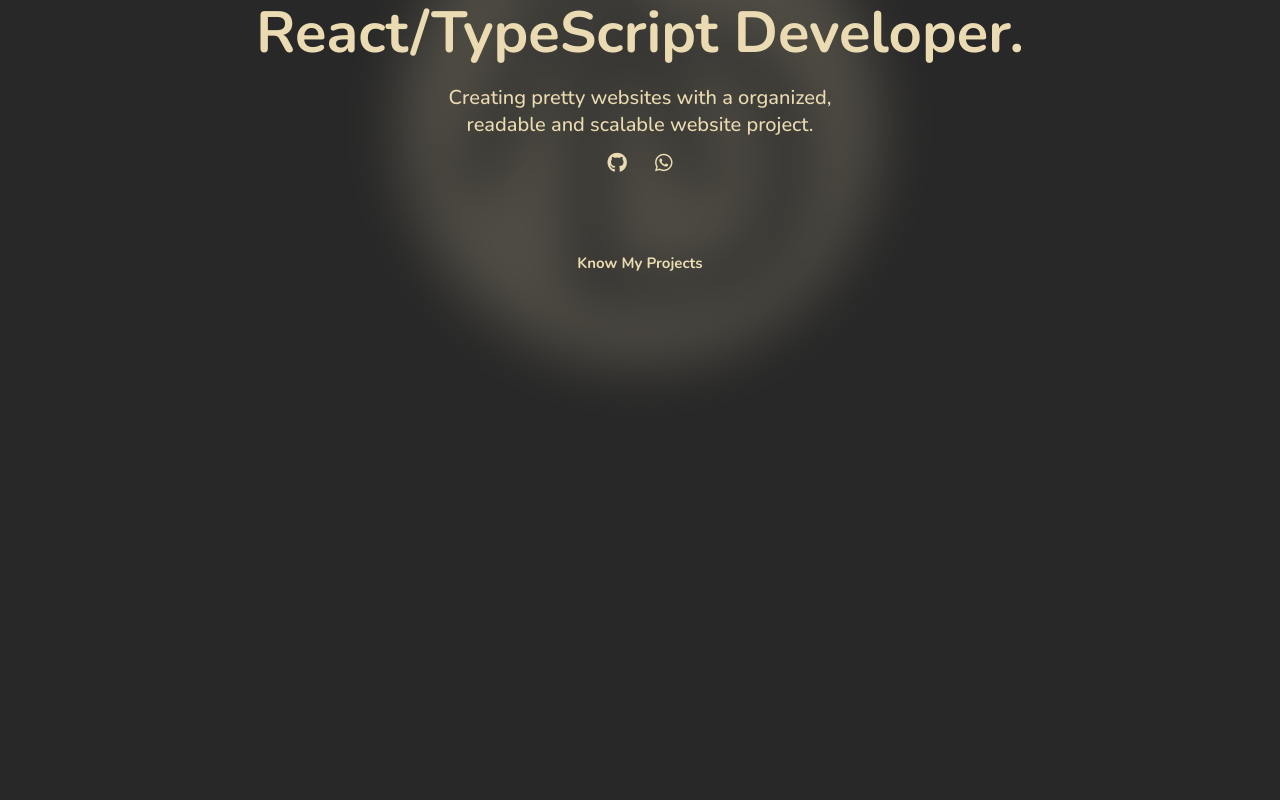
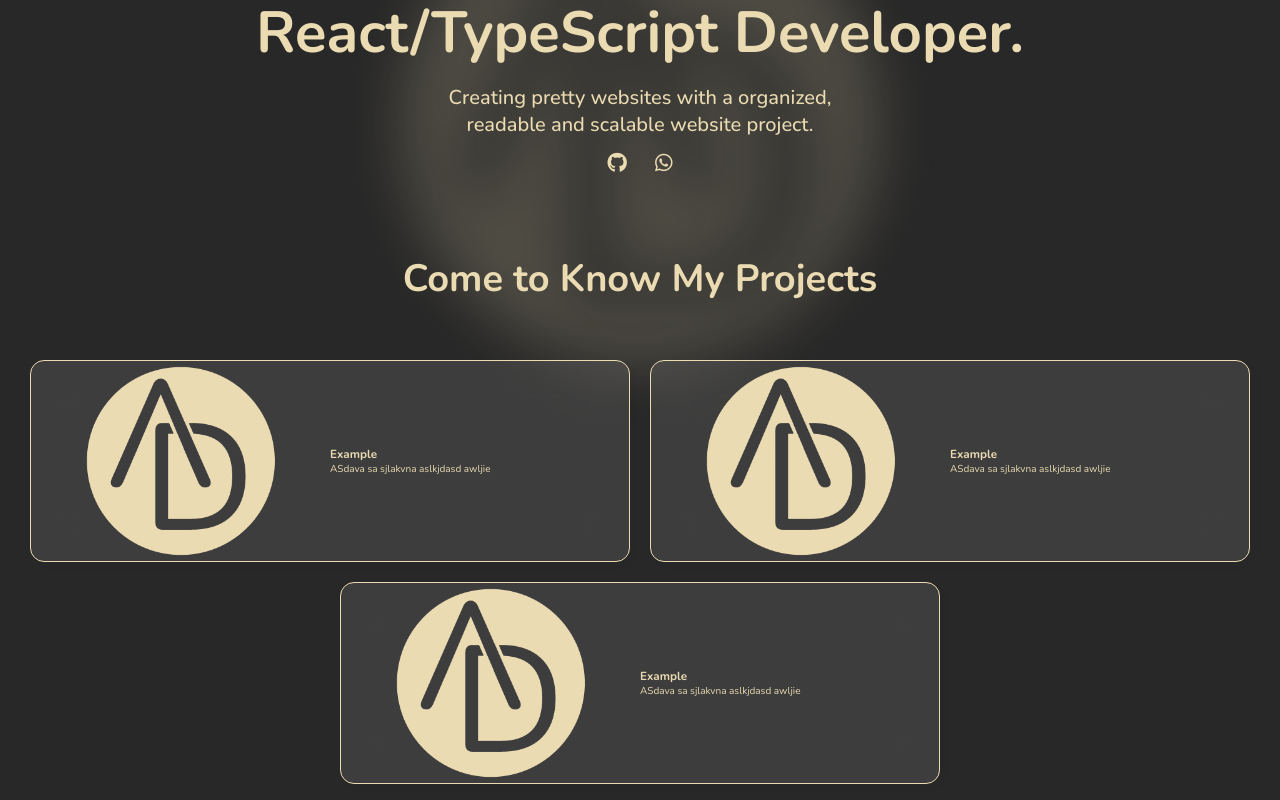
Before and after one commit to armandosilvadev/portfolio-website, a React (Vite) app: page / in a window 1280 px wide. Shown: the part 276-1076 px from the top of the page. Before the commit the page ends 800 px from the top, so only its background shows below. Built offline with nearby package versions, Linux system fonts and the light colour scheme; some icons are missing.

Commit message:
add initial styles of project section

```diff
--- a/src/assets/styles/index.css
+++ b/src/assets/styles/index.css
@@ -16,7 +16,7 @@
   color: var(--txt-color);
   font-family: "Nunito", "Roboto", "Adwaita Sans", sans-serif;
   background: var(--bg-color);
-  height: 100vh;
+  height: 100%;
 }
 
 body::before {
@@ -25,6 +25,7 @@
   background-repeat: no-repeat;
   background-position: center;
   background-size: 40%;
+  background-attachment: fixed;
   content: " ";
   width: 100%;
   height: 100%;
--- a/src/components/sections/Portfolio.module.css
+++ b/src/components/sections/Portfolio.module.css
@@ -1,3 +1,23 @@
 .sectionPortfolio {
   text-align: center;
+  background-color: transparent;
 }
+
+.sectionPortfolio h2 {
+  font-size: 3.8rem;
+  margin-bottom: 5.6rem;
+}
+
+.containerProjects {
+  display: grid;
+  grid-template-columns: repeat(4, 1fr);
+  gap: 2rem;
+}
+
+.projectItem {
+  grid-column: span 2;
+}
+
+.projectItem:nth-last-child(1) {
+  grid-column: 2 / span 2;
+}
--- a/src/components/sections/Portfolio.tsx
+++ b/src/components/sections/Portfolio.tsx
@@ -1,10 +1,32 @@
 import styles from "./Portfolio.module.css";
+import Project from "../ui/Project/Project";
+import logo from "../../assets/img/logo.png";
 
 function Portfolio() {
   return (
     <>
-      <section className={`section ${styles.sectionPortfolio}`}>
-        <h2>Know My Projects</h2>
+      <section id="portfolios" className={`section ${styles.sectionPortfolio}`}>
+        <h2>Come to Know My Projects</h2>
+        <div className={`${styles.containerProjects}`}>
+          <Project
+            className={`${styles.projectItem}`}
+            projectImg={logo}
+            title="Example"
+            description="ASdava sa sjlakvna  aslkjdasd awljie "
+          />
+          <Project
+            className={`${styles.projectItem}`}
+            projectImg={logo}
+            title="Example"
+            description="ASdava sa sjlakvna  aslkjdasd awljie "
+          />
+          <Project
+            className={`${styles.projectItem}`}
+            projectImg={logo}
+            title="Example"
+            description="ASdava sa sjlakvna  aslkjdasd awljie "
+          />
+        </div>
       </section>
     </>
   );
--- /dev/null
+++ b/src/components/ui/Project/Project.module.css
@@ -0,0 +1,23 @@
+@import url("../../../assets/styles/variables.css");
+
+.project {
+  display: grid;
+  grid-template-columns: repeat(2, 1fr);
+  width: 100%;
+  background-color: rgba(255, 255, 255, 0.1);
+  backdrop-filter: blur(10px) blur(10px) blur(10px) blur(10px);
+  border: solid 1px var(--txt-color);
+  border-radius: 1.4rem;
+  box-shadow: 4px 4px 10px 2px rgba(0, 0, 0, 0.01);
+}
+
+.project img {
+  width: 20rem;
+  align-self: center;
+  justify-self: center;
+}
+
+.descriptionBox {
+  text-align: left;
+  justify-content: center;
+}
--- /dev/null
+++ b/src/components/ui/Project/Project.tsx
@@ -0,0 +1,24 @@
+import styles from "./Project.module.css";
+
+interface ProjectProps {
+  className?: string;
+  projectImg: string;
+  title: string;
+  description: string;
+}
+
+function Project({ projectImg, title, description, className }: ProjectProps) {
+  return (
+    <>
+      <div className={`${styles.project} ${className}`}>
+        <img src={projectImg} alt="project image" />
+        <div className={`${styles.descriptionBox} flex flex-column`}>
+          <h3>{title}</h3>
+          <p>{description}</p>
+        </div>
+      </div>
+    </>
+  );
+}
+
+export default Project;
```
